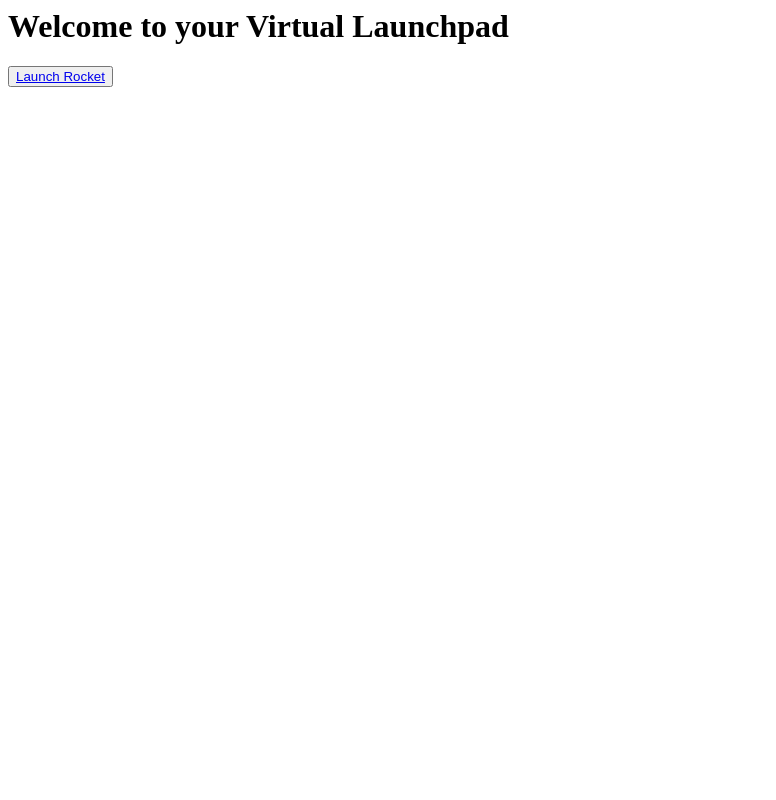
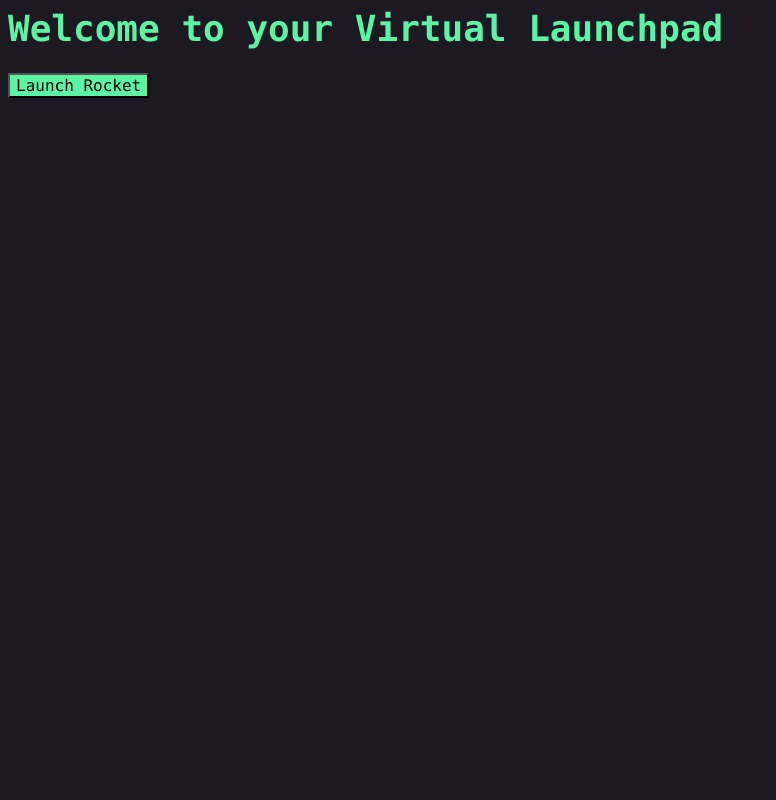
Before and after one commit to Ryanh627/RocketLaunch, a Flask app: page / in a window 1280 px wide. Shown: the whole page, without its empty margins (0-776 px from the left). Run offline with Flask 2, Linux system fonts and the light colour scheme.

Commit message:
Added standard css file and activate_this.py

```diff
--- /dev/null
+++ b/Source/WebApp/static/css/standard.css
@@ -0,0 +1,34 @@
+h1{
+	font-family:consolas;
+	color:rgb(92,243,164);
+	font-size:36px;
+}
+
+h2{
+	font-family:consolas;
+	color:rgb(144,165,248);
+	font-size:24px;
+}
+
+p,ul{
+	font-family:consolas;
+	color:rgb(233,237,236);
+	font-size:16px;
+}
+
+body{
+	background-color:rgb(28,25,35);
+}
+
+button{
+	background-color:rgb(92,243,164);
+	font-family:consolas;
+	font-size:16px;
+	color:black;
+}
+
+a{
+	color:rgb(144,164,248);
+	font-family:consolas;
+	font-size:16px;
+}
--- a/Source/WebApp/templates/index.html
+++ b/Source/WebApp/templates/index.html
@@ -1,7 +1,11 @@
 <html>
+	<head>
+		<link rel = "stylesheet" href="{{ url_for('static', filename='css/standard.css') }}"></link>
+	</head>
+
 	<body>
 		<h1>Welcome to your Virtual Launchpad</h1>
-		<button><a href = '/launch'>Launch Rocket</a></button>
+		<button onclick="window.location.href='/launch';">Launch Rocket</button>
 	</body>
 
 
```
